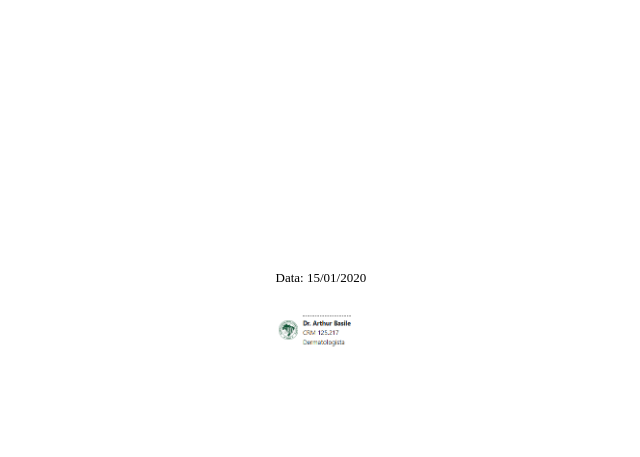
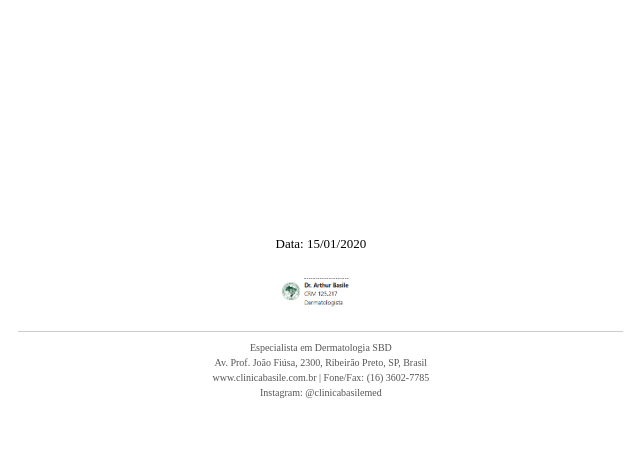
Before and after one commit to tubasile-alt/CRM, a Flask app: page /dermascribe/prescription/1/print in a window 1280 px wide. Shown: the part 666-1123 px from the top of the page, without its empty margins (76-716 px from the left). Run offline with Flask 3, Linux system fonts and the light colour scheme; a user stored in the database is signed in; tables that the repository leaves empty hold one stand-in row (values such as "Sample post"); some libraries are stand-ins or nearby versions.

Commit message:
Update prescription footer with clinic information and stamp
Update the print template to include clinic details, doctor's stamp, and date in the footer.

Replit-Commit-Author: Agent
Replit-Commit-Session-Id: 68218bf7-f2a4-4f7d-aefa-b408b304a1f2
Replit-Commit-Checkpoint-Type: full_checkpoint
Replit-Commit-Event-Id: c5bc27b4-1d20-4b2b-a088-2bb4c54db2e0

```diff
--- a/templates/dermascribe/print.html
+++ b/templates/dermascribe/print.html
@@ -68,7 +68,7 @@ html, body {
 
 .footer {
   position: absolute;
-  bottom: 25mm;
+  bottom: 15mm;
   left: 25mm;
   right: 25mm;
   text-align: center;
@@ -76,11 +76,26 @@ html, body {
 
 .footer-date {
   font-size: 13px;
-  margin-bottom: 12px;
+  margin-bottom: 10px;
+}
+
+.footer-stamp {
+  margin-bottom: 10px;
 }
 
 .footer-stamp img {
-  height: 60px;
+  height: 55px;
+}
+
+.footer-line {
+  border-top: 1px solid #ccc;
+  margin: 8px 0;
+}
+
+.footer-info {
+  font-size: 10px;
+  color: #555;
+  line-height: 1.5;
 }
 </style>
 </head>
@@ -127,6 +142,13 @@ html, body {
     <div class="footer-stamp">
       <img src="{{ url_for('static', filename='img/carimbo_new.png') }}">
     </div>
+    <div class="footer-line"></div>
+    <div class="footer-info">
+      Especialista em Dermatologia SBD<br>
+      Av. Prof. Jo&atilde;o Fi&uacute;sa, 2300, Ribeir&atilde;o Preto, SP, Brasil<br>
+      www.clinicabasile.com.br | Fone/Fax: (16) 3602-7785<br>
+      Instagram: @clinicabasilemed
+    </div>
   </div>
 
 </div>
```
